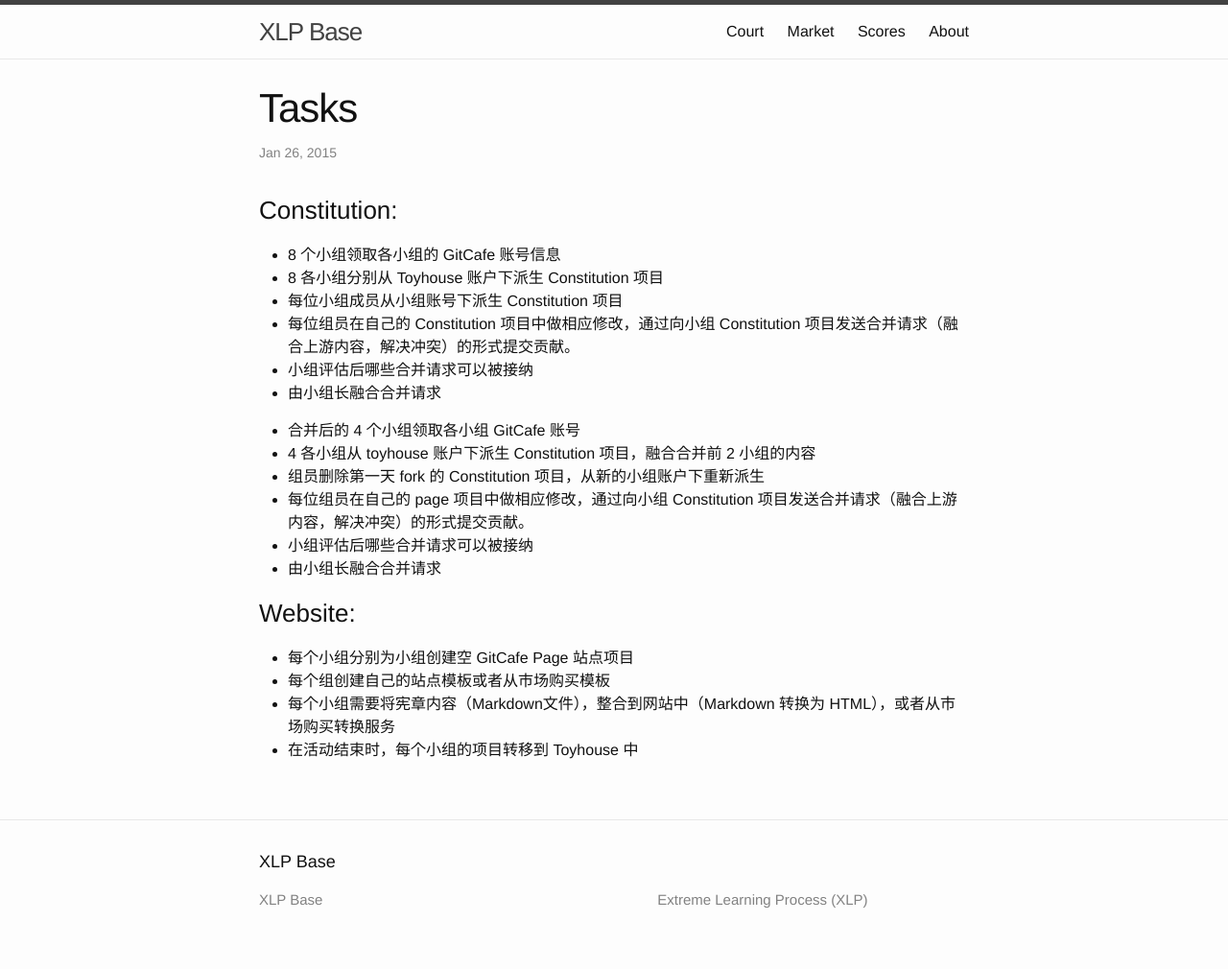
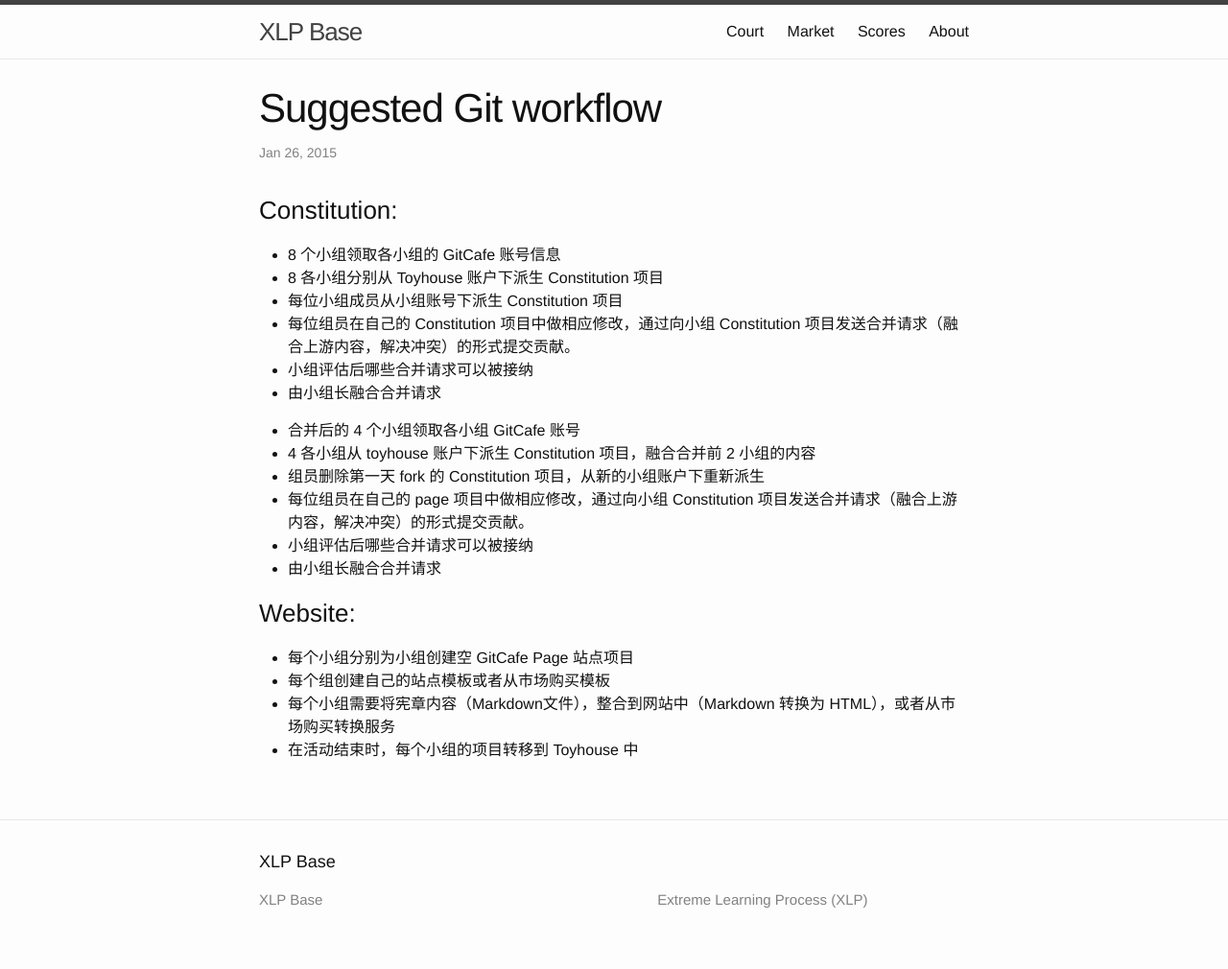
Before and after one commit to alimbeko2/alimbeko2.github.io, a Jekyll site: the page built from _posts/2015-01-26-tasks.md, in a window 1280 px wide. Shown: the whole page at 96% size. Built offline with Jekyll 4.4.1, drawn with Linux system fonts in a browser that asks for light colours.

Commit message:
med title

```diff
--- a/_posts/2015-01-26-tasks.md
+++ b/_posts/2015-01-26-tasks.md
@@ -1,6 +1,6 @@
 ---
 layout: post
-title:  "Tasks"
+title:  "Suggested Git workflow"
 date:   2015-01-26 15:51:37
 categories: jekyll update
 ---
```
